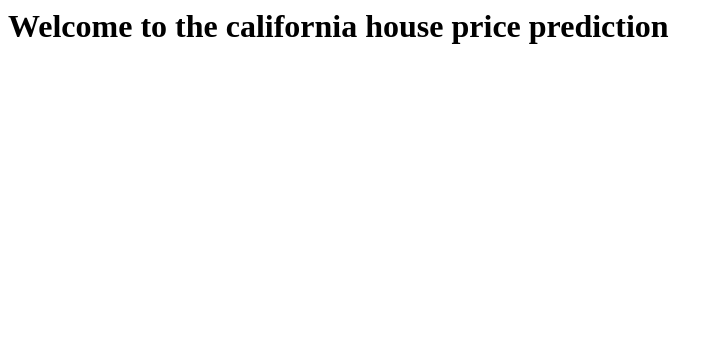
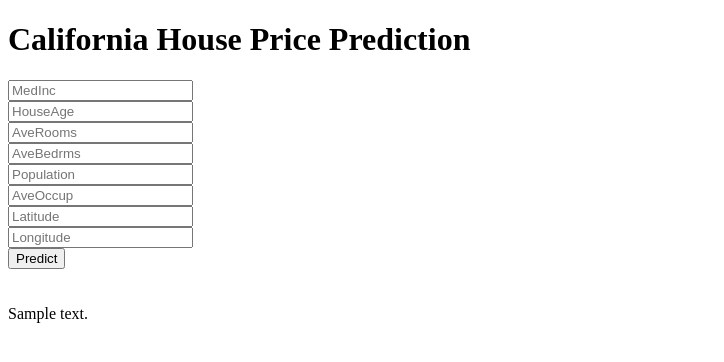
Before and after one commit to AkshayAmbewadkar73/california_housing_price, a Flask app: template templates/home.html in a window 1280 px wide. Shown: the top 362 px of the page, without its empty margins (0-724 px from the left). Run offline with Flask 3, Linux system fonts and the light colour scheme; the template is opened without the code that fills it: most values are stand-ins (such as "Sample title", 1, 10 or a date in 2020); parts of the project's set-up code (start-up, migrations or seed data) failed here and were passed over.

Commit message:
final commit

```diff
--- a/app.py
+++ b/app.py
@@ -21,6 +21,13 @@ def predict_api():
     print(output[0])
     return jsonify(output[0])
 
+@app.route("/predict",methods=["POST"])
+def predict():
+    data=[float(x) for x in request.form.values()]
+    final_input=scalar.transform(np.array(data).reshape(1,-1))
+    print(final_input)
+    output=regmodel.predict(final_input)[0]
+    return render_template("home.html",prediction_text="The House price prediction is {}".format(output))
 
 if __name__=="__main__":
     app.run(debug=True)
--- a/templates/home.html
+++ b/templates/home.html
@@ -1,3 +1,42 @@
-<h1>
-Welcome to the california house price prediction
-</h1>
+<!DOCTYPE html>
+<html >
+
+<head>
+  <meta charset="UTF-8">
+  <title>ML API</title>
+  <link href='https://fonts.googleapis.com/css?family=Pacifico' rel='stylesheet' type='text/css'>
+<link href='https://fonts.googleapis.com/css?family=Arimo' rel='stylesheet' type='text/css'>
+<link href='https://fonts.googleapis.com/css?family=Hind:300' rel='stylesheet' type='text/css'>
+<link href='https://fonts.googleapis.com/css?family=Open+Sans+Condensed:300' rel='stylesheet' type='text/css'>
+
+
+</head>
+
+<body>
+ <div class="login">
+	<h1>California House Price Prediction</h1>
+
+     <!-- Main Input For Receiving Query to our ML -->
+    <form action="{{ url_for('predict')}}"method="post">
+      <input type="text" name="MedInc" placeholder="MedInc" required="required" /><br>
+    	<input type="text" name="HouseAge" placeholder="HouseAge" required="required" /><br>
+        <input type="text" name="AveRooms" placeholder="AveRooms" required="required" /><br>
+        <input type="text" name="AveBedrms" placeholder="AveBedrms" required="required" /><br>
+        <input type="text" name="Population" placeholder="Population" required="required" /><br>
+        <input type="text" name="AveOccup" placeholder="AveOccup" required="required" /><br>
+        <input type="text" name="Latitude" placeholder="Latitude" required="required" /><br>
+        <input type="text" name="Longitude" placeholder="Longitude" required="required" /><br>
+
+
+        <button type="submit" class="btn btn-primary btn-block btn-large">Predict</button>
+    </form>
+
+   <br>
+   <br>
+
+
+ </div>
+ {{prediction_text}}
+
+</body>
+</html>
```
